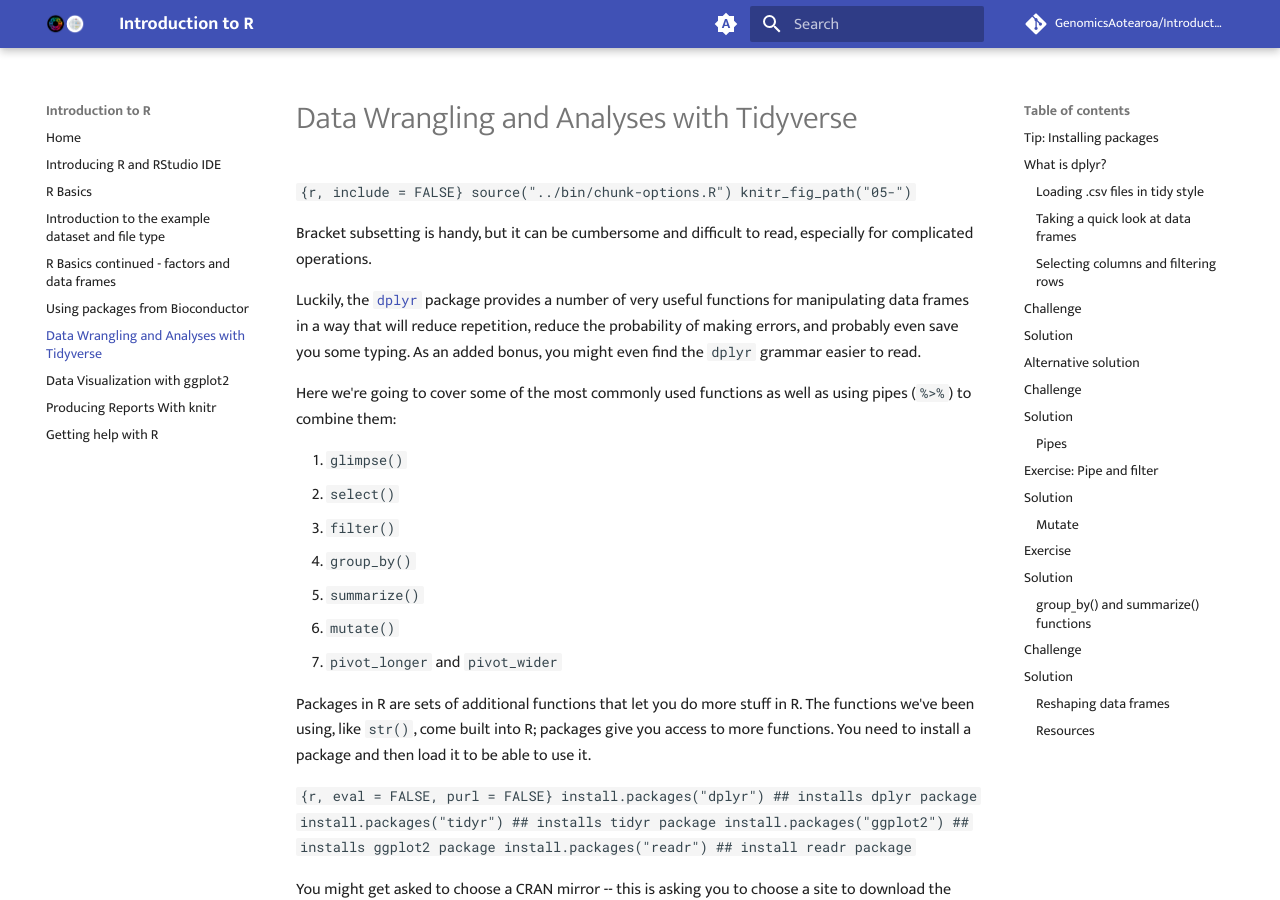
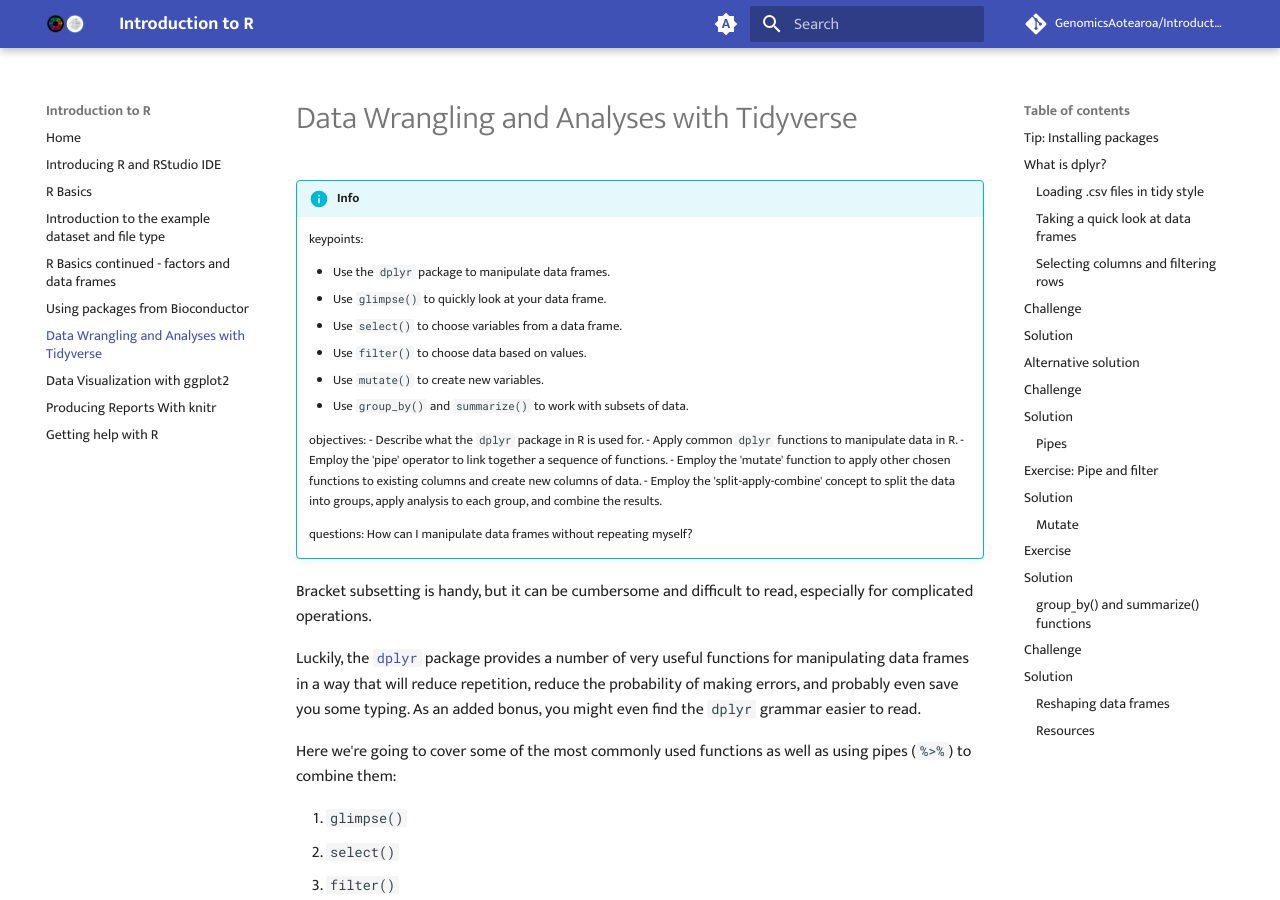
Before and after one commit to GenomicsAotearoa/Introduction-to-R, an MkDocs documentation site: the page built from docs/05-dplyr.md, in a window 1280 px wide and 900 px high. Built offline with MkDocs 1.6.1 and Material for MkDocs 9.7.7, drawn with Linux system fonts in a browser that asks for light colours; comment, search, counter and statistics services are not loaded.

Commit message:
update lesson objectives

```diff
--- a/docs/05-dplyr.md
+++ b/docs/05-dplyr.md
@@ -1,27 +1,27 @@
----
-exercises: 15
-keypoints:
-- Use the `dplyr` package to manipulate data frames.
-- Use `glimpse()` to quickly look at your data frame.
-- Use `select()` to choose variables from a data frame.
-- Use `filter()` to choose data based on values.
-- Use `mutate()` to create new variables.
-- Use `group_by()` and `summarize()` to work with subsets of data.
-objectives:
-- Describe what the `dplyr` package in R is used for.
-- Apply common `dplyr` functions to manipulate data in R.
-- Employ the 'pipe' operator to link together a sequence of functions.
-- Employ the 'mutate' function to apply other chosen functions to
-  existing columns and create new columns of data.
-- Employ the 'split-apply-combine' concept to split the data into
-  groups, apply analysis to each group, and combine the results.
-questions: How can I manipulate data frames without repeating myself?
-source: Rmd
-teaching: 40
-title: Data Wrangling and Analyses with Tidyverse
----
+# Data Wrangling and Analyses with Tidyverse
 
-`{r, include = FALSE} source("../bin/chunk-options.R") knitr_fig_path("05-")`
+!!! info
+
+    keypoints:
+
+    - Use the `dplyr` package to manipulate data frames.
+    - Use `glimpse()` to quickly look at your data frame.
+    - Use `select()` to choose variables from a data frame.
+    - Use `filter()` to choose data based on values.
+    - Use `mutate()` to create new variables.
+    - Use `group_by()` and `summarize()` to work with subsets of data.
+
+    objectives:
+    - Describe what the `dplyr` package in R is used for.
+    - Apply common `dplyr` functions to manipulate data in R.
+    - Employ the 'pipe' operator to link together a sequence of functions.
+    - Employ the 'mutate' function to apply other chosen functions to
+      existing columns and create new columns of data.
+    - Employ the 'split-apply-combine' concept to split the data into
+      groups, apply analysis to each group, and combine the results.
+
+    questions: How can I manipulate data frames without repeating myself?
+
 
 Bracket subsetting is handy, but it can be cumbersome and difficult to
 read, especially for complicated operations.
```
